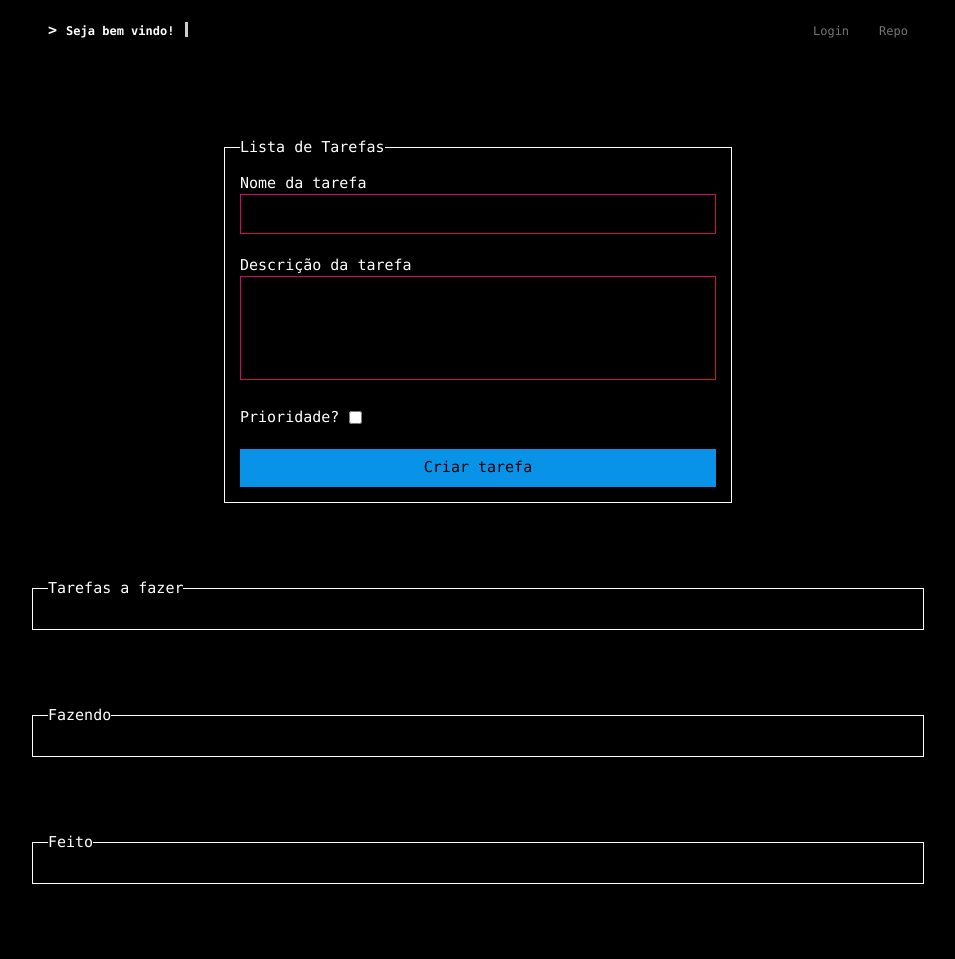
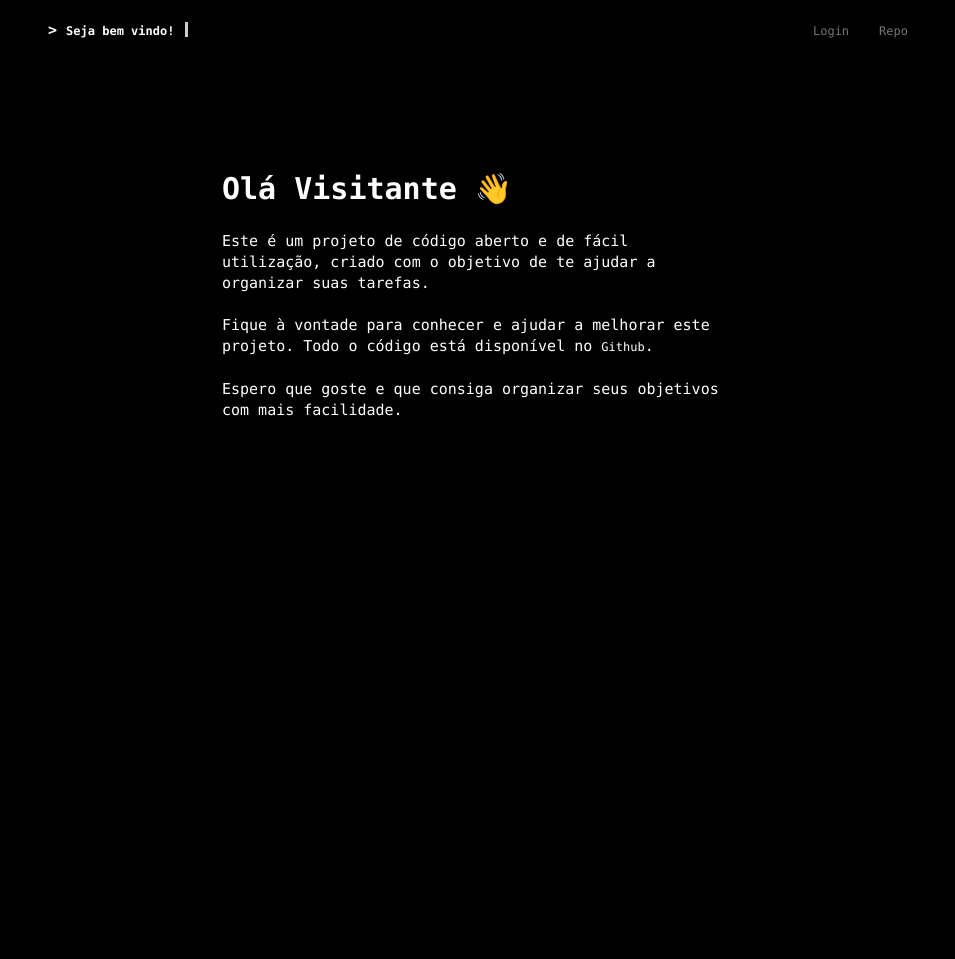
Before and after one commit to QueirozT/Lista-de-tarefas, a Flask app: page / in a window 1280 px wide. Shown: the whole page, without its empty margins (162-1117 px from the left). After the commit the page ends 416 px from the top, so only its background shows below. Run offline with Flask 3, Linux system fonts and the light colour scheme.

Commit message:
Atualizando o template index
Estou criando uma página de apresentação para o projeto.

```diff
--- a/resources/template/index.html
+++ b/resources/template/index.html
@@ -1,54 +1,18 @@
 {% extends "partial/base.html" %}
 
 {% block content %}
+
 <main>
-    <form>
-        <fieldset>
-        <legend>Lista de Tarefas</legend>
-        <div class="form-group">
-            <label for="terefa">Nome da tarefa</label>
-            <input id="title" type="text" name="tarefa" required="">
-        </div>
-
-        <div class="form-group">
-            <label for="tarea">Descrição da tarefa</label>
-            <textarea id="descricao" name="tarea" rows="5" cols="30" required=""></textarea>
-        </div>
-
-        <div class="form-group nowrap">
-            <label for="check">Prioridade?</label>
-            <input id="priority" type="checkbox" name="check">
-        </div>
-
-        <button id="submit" type="button" class="btn btn-primary btn-block">Criar tarefa</button>
-        </fieldset>
-    </form>
+    <h1>Olá {% if current_user.is_authenticated %} {{ current_user.username }} {% else %} Visitante {% endif %} &#x1F44B;</h1>
+    <p>
+        Este é um projeto de código aberto e de fácil utilização, criado com o objetivo de te ajudar a organizar suas tarefas.
+    </p>
+    <p>
+        Fique à vontade para conhecer e ajudar a melhorar este projeto. Todo o código está disponível no <a href="https://github.com/QueirozT/Lista-de-tarefas" target="_blank">Github</a>.
+    </p>
+    <p>
+        Espero que goste e que consiga organizar seus objetivos com mais facilidade.
+    </p>
 </main>
 
-<div class="lista">
-    <fieldset>
-        <legend>Tarefas a fazer</legend>
-        <div id="todo" class="terminal-timeline">
-
-        </div>
-    </fieldset>
-</div>
-
-<div class="fazer">
-    <fieldset>
-        <legend>Fazendo</legend>
-        <div id="doing" class="terminal-timeline">
-
-        </div>
-    </fieldset>
-</div>
-
-<div class="feito">
-    <fieldset>
-        <legend>Feito</legend>
-        <div id="done" class="terminal-timeline">
-
-        </div>
-    </fieldset>
-</div>
 {% endblock %}
```
